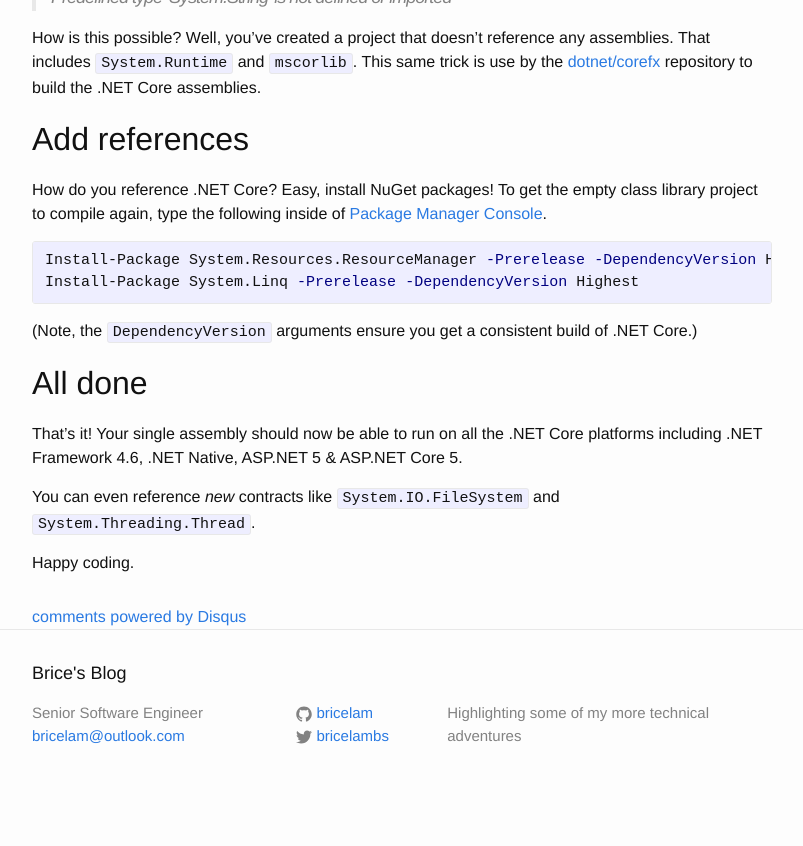
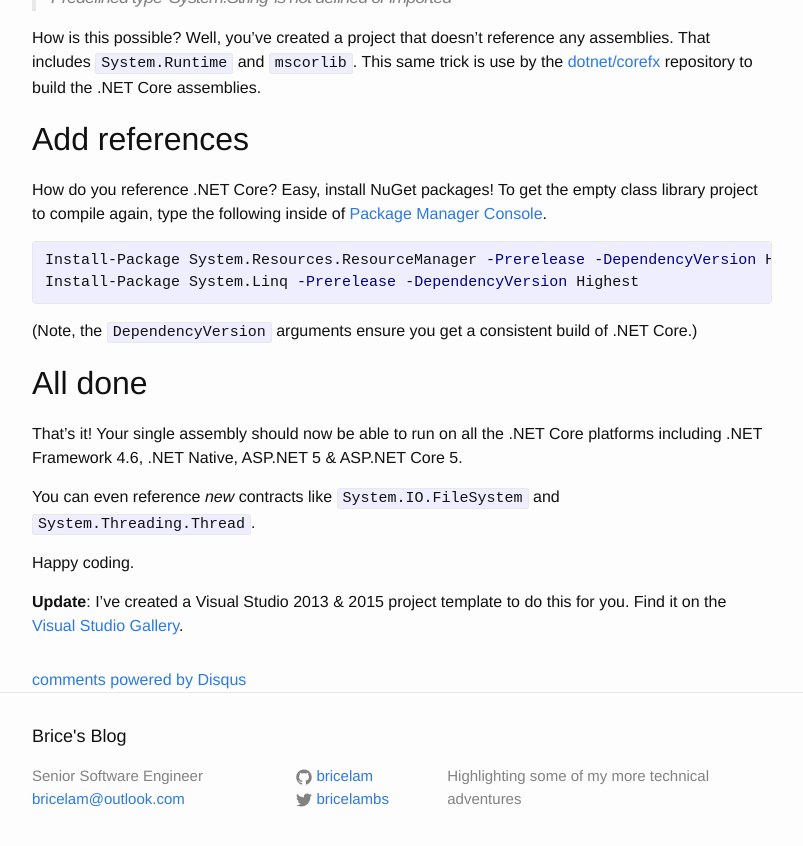
Before and after one commit to bricelam/bricelam.github.io, a Jekyll site: the page built from _posts/2015-01-24-corefx-class-library.md, in a window 1280 px wide and 900 px high, scrolled down 1400 px. Shown: the top 846 px of the window, without its empty margins (238-1041 px from the left). Built offline with Jekyll 4.4.1, drawn with Linux system fonts in a browser that asks for light colours; comment, search, counter and statistics services are not loaded.

Commit message:
Link to my .NET Core Project Template

```diff
--- a/_posts/2015-01-24-corefx-class-library.md
+++ b/_posts/2015-01-24-corefx-class-library.md
@@ -65,7 +65,10 @@ You can even reference *new* contracts like `System.IO.FileSystem` and `System.T
 
 Happy coding.
 
+**Update**: I've created a Visual Studio 2013 & 2015 project template to do this for you. Find it on the [Visual Studio Gallery][4].
+
 
   [1]: http://blogs.msdn.com/b/dotnet/archive/2014/12/04/introducing-net-core.aspx
   [2]: https://github.com/dotnet/corefx
   [3]: http://docs.nuget.org/docs/start-here/using-the-package-manager-console
+  [4]: https://visualstudiogallery.msdn.microsoft.com/d58b9e24-80c4-4269-92ea-c18ad7d379eb
```
